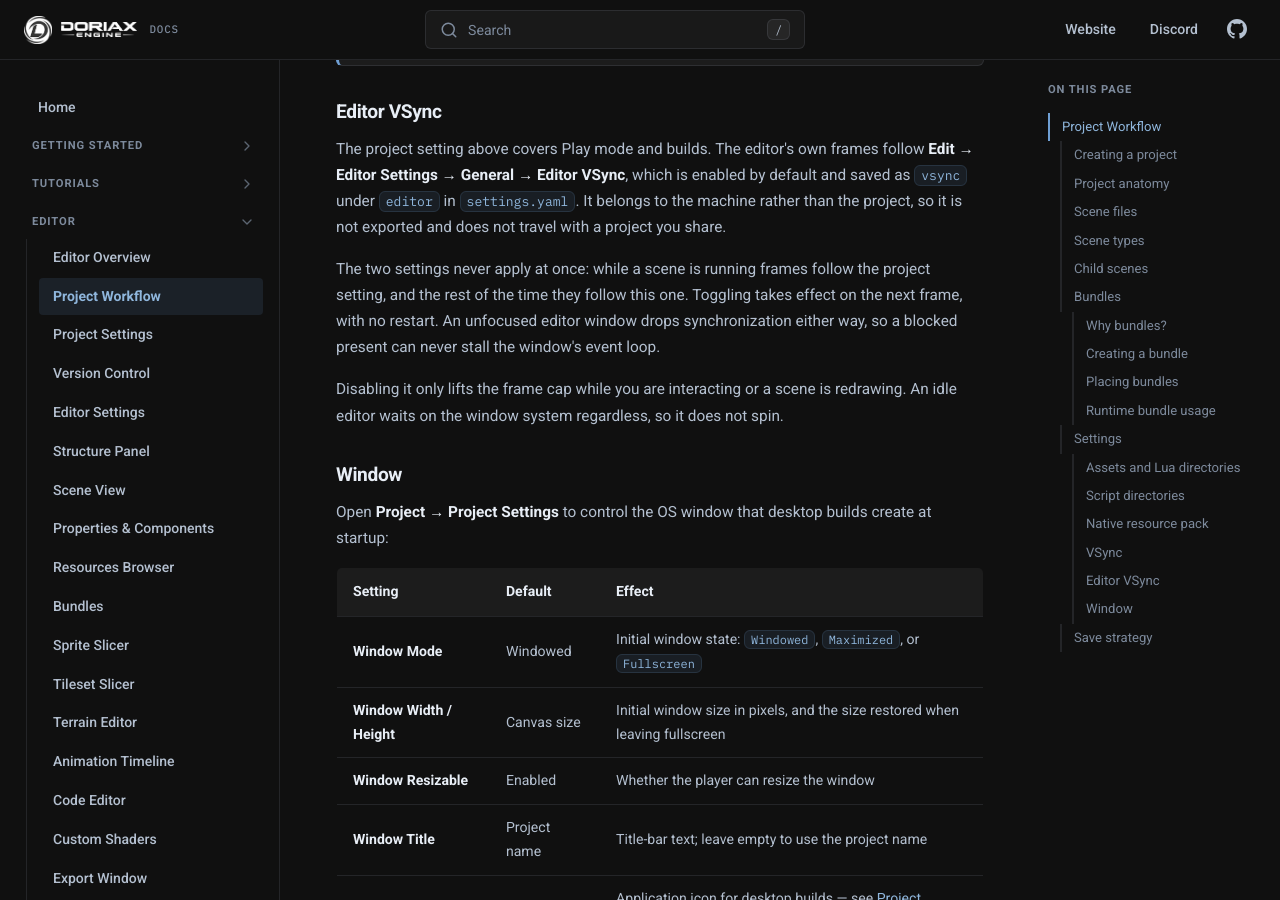
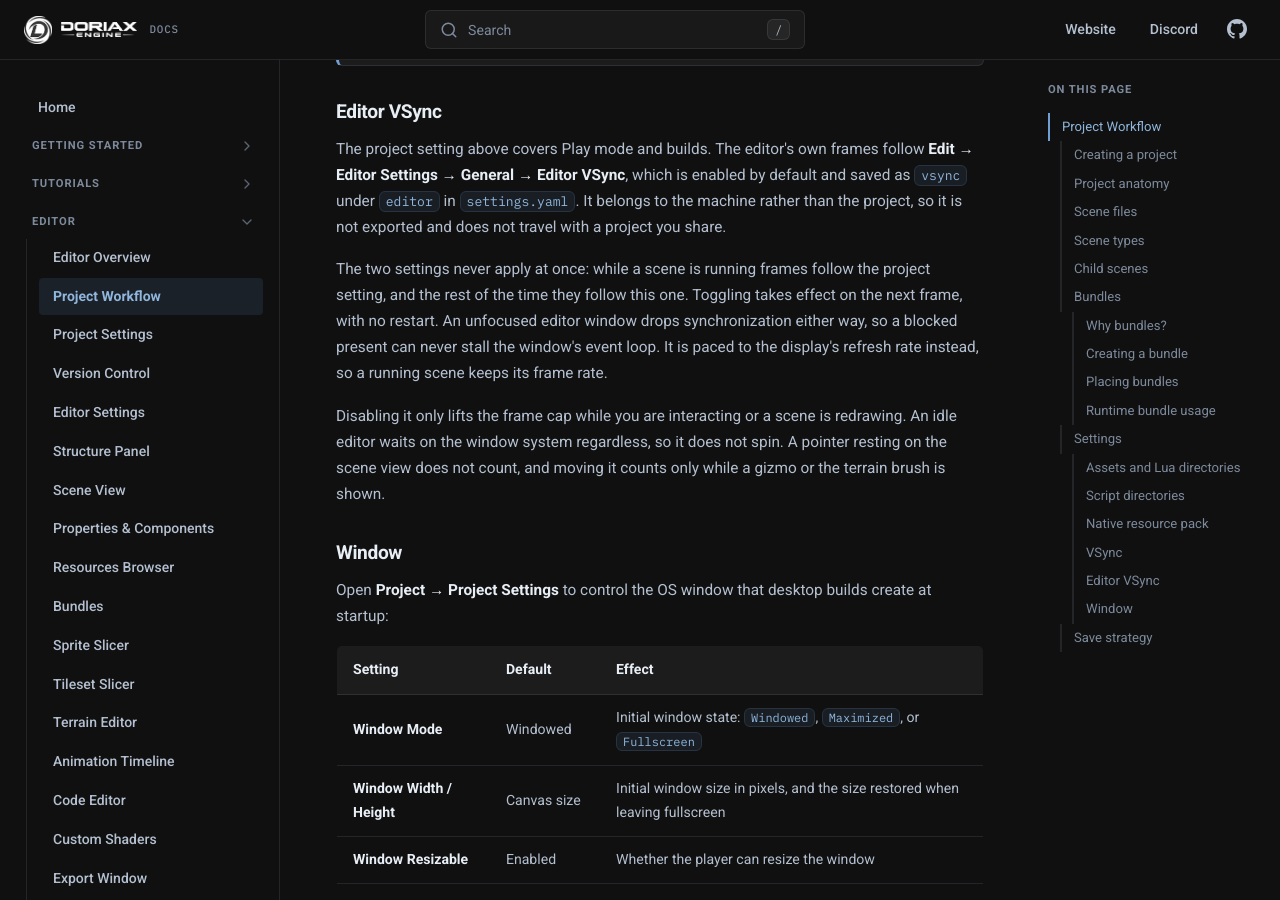
Before and after one commit to doriaxengine/doriax-docs, an MkDocs documentation site: the page built from docs/editor/project-workflow.md, in a window 1280 px wide and 900 px high, scrolled down 8849 px. Built offline with MkDocs 1.6.1, drawn with Linux system fonts in a browser that asks for light colours; comment, search, counter and statistics services are not loaded.

Commit message:
Doc minimized games, scene view redraws and benchmark pacing

```diff
--- a/docs/editor/project-workflow.md
+++ b/docs/editor/project-workflow.md
@@ -292,10 +292,13 @@ than the project, so it is not exported and does not travel with a project you s
 The two settings never apply at once: while a scene is running frames follow the project
 setting, and the rest of the time they follow this one. Toggling takes effect on the next
 frame, with no restart. An unfocused editor window drops synchronization either way, so
-a blocked present can never stall the window's event loop.
+a blocked present can never stall the window's event loop. It is paced to the display's
+refresh rate instead, so a running scene keeps its frame rate.
 
 Disabling it only lifts the frame cap while you are interacting or a scene is redrawing.
-An idle editor waits on the window system regardless, so it does not spin.
+An idle editor waits on the window system regardless, so it does not spin. A pointer
+resting on the scene view does not count, and moving it counts only while a gizmo or the
+terrain brush is shown.
 
 ### Window
 
```
Also changed, not shown: docs/editor/command-line.md (+2 -1 lines), docs/editor/export.md (+5 -0 lines), docs/manual/events.md (+3 -2 lines), docs/reference/classes/engine.md (+3 -1 lines).
